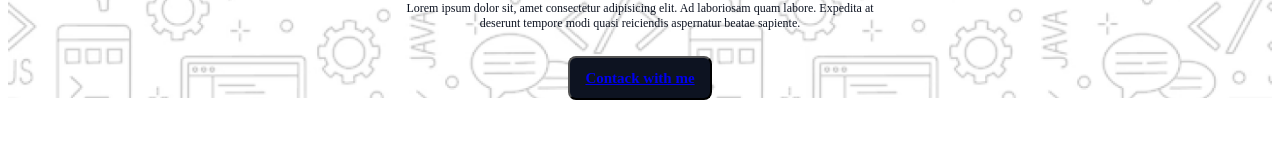
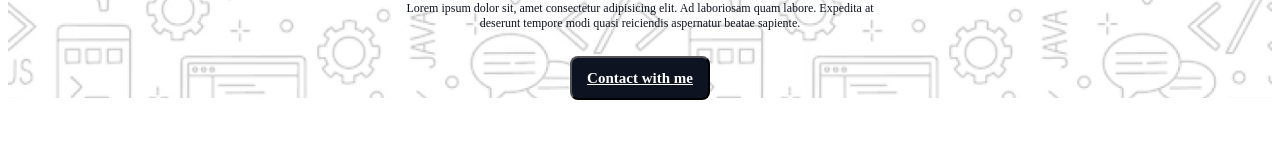
Before and after one commit to mumuuh6/Assignment1, a plain HTML site: page index.html in a window 1280 px wide. Shown: the part 437-597 px from the top of the page. Drawn offline with Linux system fonts and the light colour scheme; a web font is replaced by a local one.

Commit message:
fixed button color

```diff
--- a/index.html
+++ b/index.html
@@ -28,7 +28,7 @@
                         Ad laboriosam quam labore. Expedita at deserunt tempore modi quasi reiciendis aspernatur beatae
                         sapiente. </p>
                 </div>
-                <div style="margin-top: 25px;" class="btnpos"><Button class="btn" style="color: white;"><a href="#footer">Contack with me</a></Button></div>
+                <div style="margin-top: 25px;" class="btnpos"><Button class="btn"><a href="#footer" style="color: white;">Contact with me</a></Button></div>
             </div>
         </section>
         <section class=" s-color marge2">
--- a/styles/style.css
+++ b/styles/style.css
@@ -98,7 +98,7 @@ letter-spacing: 0%;
 text-align: center;
 }
 .btn{
-    color: white;
+color: white;
 font-family: Azeret Mono;
 font-size: 15px;
 font-weight: 600;
```
